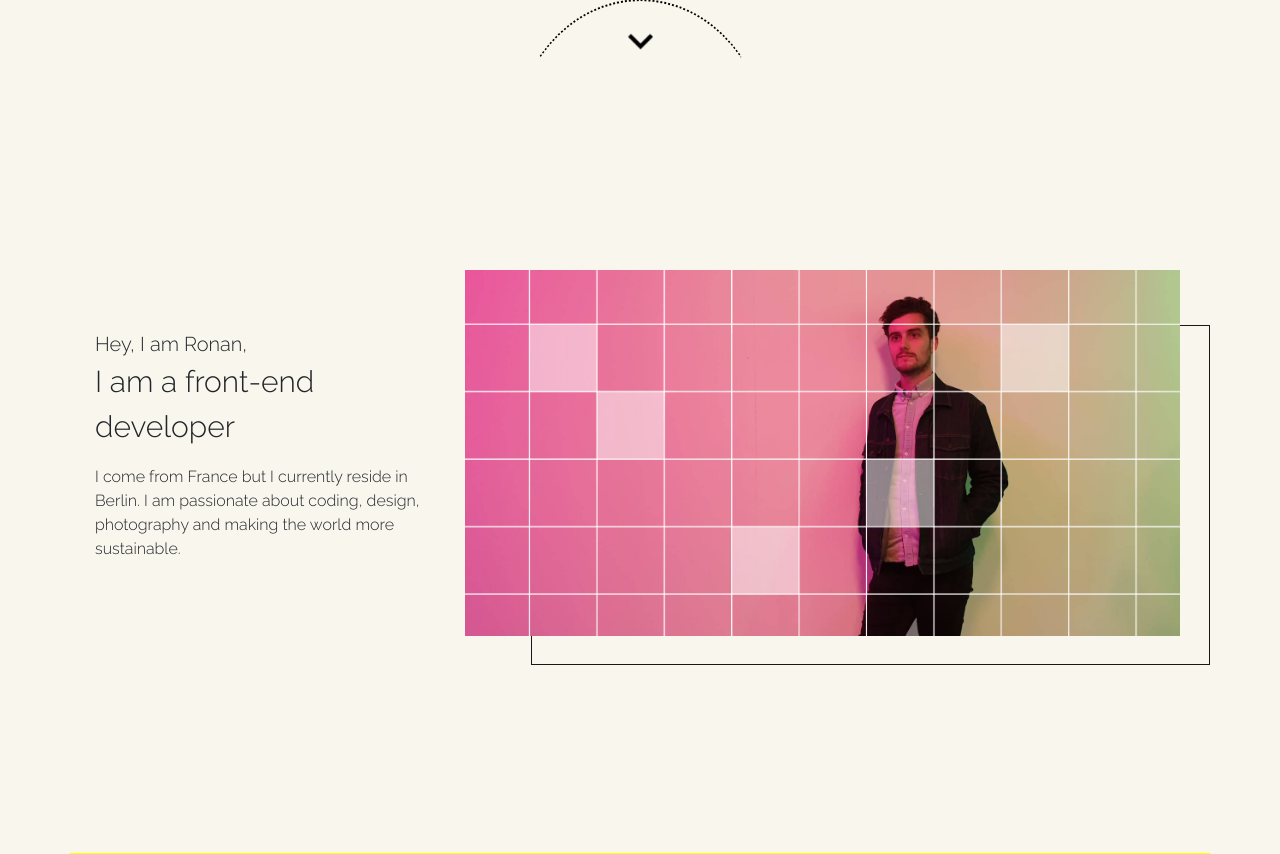
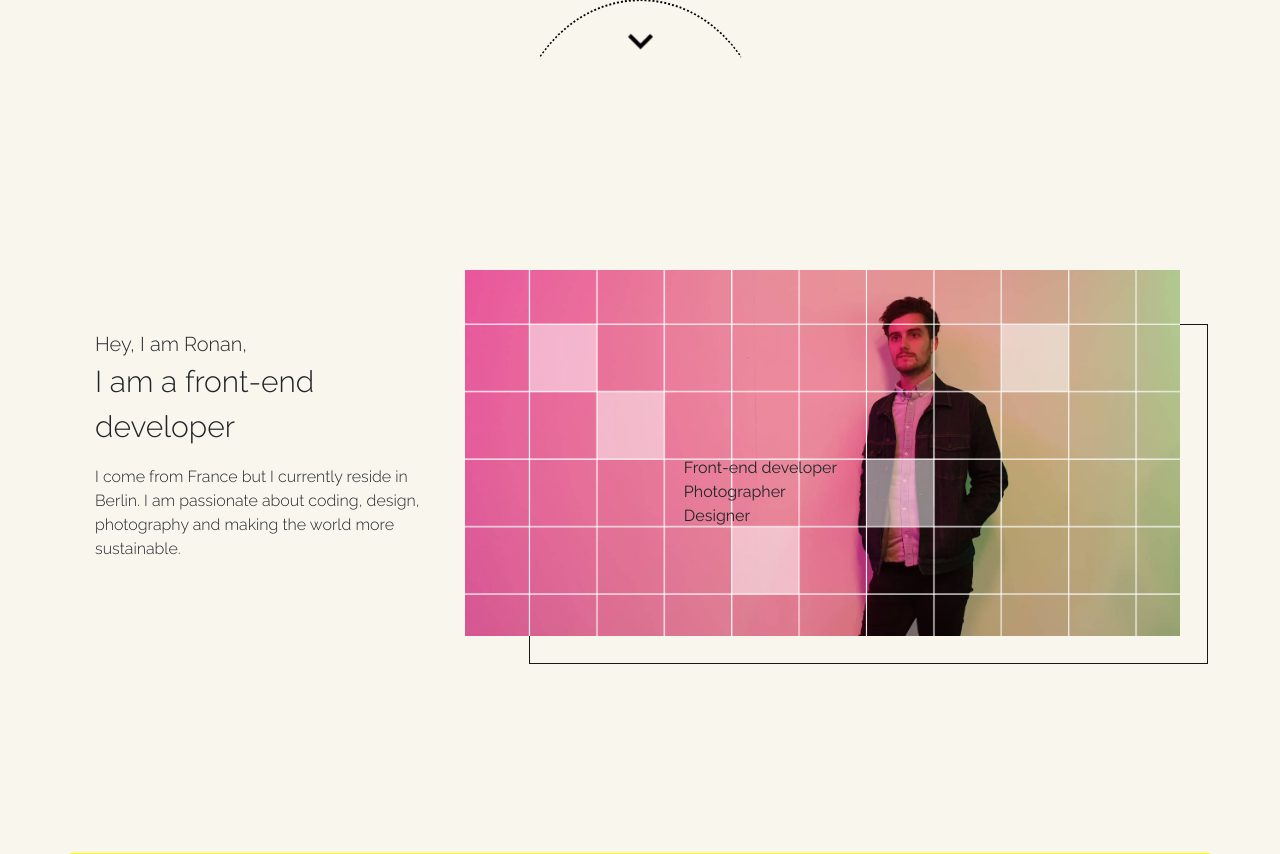
Before and after one commit to Holdenro/Portfolio, a PHP site: page / in a window 1280 px wide. Shown: the part 747-1601 px from the top of the page. Run offline with PHP 8.4, Linux system fonts and the light colour scheme; some libraries are stand-ins or nearby versions.

Commit message:
key words

```diff
--- a/index.html
+++ b/index.html
@@ -71,7 +71,13 @@
 				<div class="portrait" data-aos="fade-left" data-aos-duration="2000" data-aos-once="true">
 						<img class="img-port img-fluid"src="stylesheets/images/Carre effect2.png" alt="">
 				</div>
-
+				<div class = "container keywords" data-aos="zoom-in" data-aos-delay="800" data-aos-duration="1000" data-aos-once="true" >
+							<ul class="key-words">
+								<li>Front-end developer</li>
+								<li>Photographer</li>
+	    						<li>Designer</li>
+							</ul>
+					</div>
 
 
 
--- a/stylesheets/style.css
+++ b/stylesheets/style.css
@@ -48,6 +48,10 @@ html {
   margin-top: 15px;
   padding-inline-start: 0;
   list-style-type: none;
+}
+
+ul{
+	list-style-type: none;
 }
 
 nav ul li a {
@@ -225,8 +229,8 @@ button.navbar-toggler {
 
 .portrait::before {
   position: absolute;
-  top: 15%;
-  left: 9%;
+  top: 14.8%;
+  left: 8.8%;
   width: 93%;
   height: 93%;
   border: 1.5px solid rgba(0,0,0,.9);
@@ -238,3 +242,17 @@ button.navbar-toggler {
   max-width: 98%;
   height: auto;
 }
+
+.keywords{
+  display: flex;
+  justify-content: center;
+  position: absolute;
+}
+
+.key-words{
+  z-index: 3;
+  font-size: 1em;
+  padding-left: 0px;
+  margin-right: 169px;
+  margin-top: 94px;
+}
```
